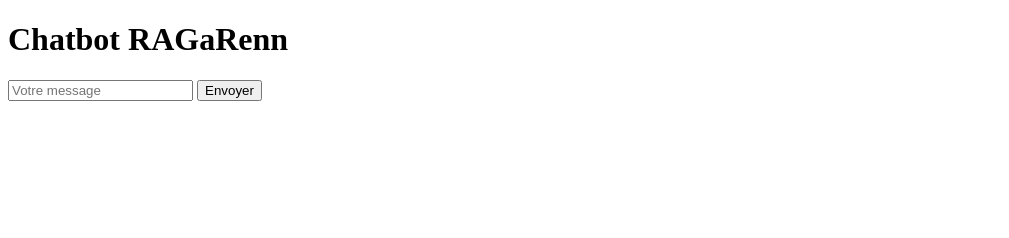
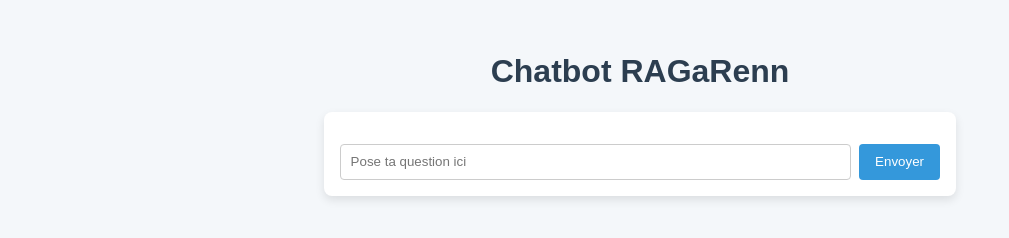
Before and after one commit to NicoKB/chatbot-ragarenn, a website: page frontend/index.html in a window 1280 px wide. Shown: the whole page, without its empty margins (0-1009 px from the left). Drawn offline with Linux system fonts and the light colour scheme.

Commit message:
Update index.html

```diff
--- a/frontend/index.html
+++ b/frontend/index.html
@@ -3,27 +3,130 @@
 <head>
   <meta charset="UTF-8">
   <title>Chatbot RAGaRenn</title>
+  <style>
+    body {
+      font-family: Arial, sans-serif;
+      background-color: #f4f7fa;
+      margin: 0;
+      padding: 2rem;
+      display: flex;
+      flex-direction: column;
+      align-items: center;
+    }
+
+    h1 {
+      color: #2c3e50;
+    }
+
+    .chat-container {
+      width: 100%;
+      max-width: 600px;
+      background-color: #ffffff;
+      border-radius: 8px;
+      box-shadow: 0 4px 10px rgba(0,0,0,0.1);
+      padding: 1rem;
+    }
+
+    .messages {
+      max-height: 400px;
+      overflow-y: auto;
+      margin-bottom: 1rem;
+    }
+
+    .bubble {
+      margin: 0.5rem 0;
+      padding: 0.8rem 1rem;
+      border-radius: 15px;
+      max-width: 80%;
+      clear: both;
+    }
+
+    .user {
+      background-color: #3498db;
+      color: white;
+      align-self: flex-end;
+      float: right;
+    }
+
+    .bot {
+      background-color: #ecf0f1;
+      color: #2c3e50;
+      align-self: flex-start;
+      float: left;
+    }
+
+    .input-row {
+      display: flex;
+    }
+
+    input[type="text"] {
+      flex: 1;
+      padding: 0.6rem;
+      border: 1px solid #ccc;
+      border-radius: 4px;
+    }
+
+    button {
+      padding: 0.6rem 1rem;
+      background-color: #3498db;
+      color: white;
+      border: none;
+      border-radius: 4px;
+      margin-left: 0.5rem;
+      cursor: pointer;
+    }
+
+    button:hover {
+      background-color: #2980b9;
+    }
+  </style>
 </head>
 <body>
   <h1>Chatbot RAGaRenn</h1>
-  <input type="text" id="message" placeholder="Votre message" />
-  <button onclick="sendMessage()">Envoyer</button>
-  <div id="response"></div>
+  <div class="chat-container">
+    <div class="messages" id="messages"></div>
+    <div class="input-row">
+      <input type="text" id="message" placeholder="Pose ta question ici" onkeydown="handleKey(event)" />
+      <button onclick="sendMessage()">Envoyer</button>
+    </div>
+  </div>
 
   <script>
+    function appendBubble(content, className) {
+      const msgContainer = document.getElementById('messages');
+      const div = document.createElement('div');
+      div.className = 'bubble ' + className;
+      div.innerText = content;
+      msgContainer.appendChild(div);
+      msgContainer.scrollTop = msgContainer.scrollHeight;
+    }
+
+    function handleKey(e) {
+      if (e.key === 'Enter') {
+        sendMessage();
+      }
+    }
+
     async function sendMessage() {
-      const message = document.getElementById('message').value;
-      const responseDiv = document.getElementById('response');
-      responseDiv.innerText = 'Chargement...';
+      const input = document.getElementById('message');
+      const text = input.value.trim();
+      if (!text) return;
+
+      appendBubble(text, 'user');
+      input.value = '';
+
+      appendBubble('...', 'bot');
 
       const response = await fetch('/api/chat', {
         method: 'POST',
         headers: { 'Content-Type': 'application/json' },
-        body: JSON.stringify({ message })
+        body: JSON.stringify({ message: text })
       });
 
       const data = await response.json();
-      responseDiv.innerText = data.reply || 'Erreur';
+      const allBubbles = document.querySelectorAll('.bot');
+      const lastBotBubble = allBubbles[allBubbles.length - 1];
+      lastBotBubble.innerText = data.reply || 'Erreur';
     }
   </script>
 </body>
```
